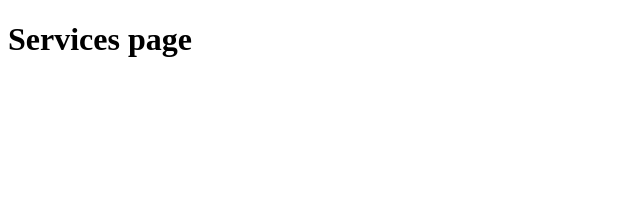
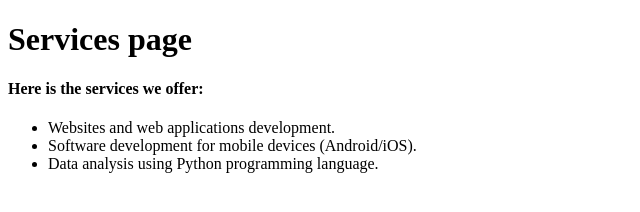
Before and after one commit to Gasorekibo/Gym-Git-Exercise-Solutions, a plain HTML site: page services.html in a window 1280 px wide. Shown: the whole page, without its empty margins (0-640 px from the left). Drawn offline with Linux system fonts and the light colour scheme.

Commit message:
update services

```diff
--- a/services.html
+++ b/services.html
@@ -1,11 +1,17 @@
 <!DOCTYPE html>
 <html lang="en">
-<head>
-    <meta charset="UTF-8">
-    <meta name="viewport" content="width=device-width, initial-scale=1.0">
+  <head>
+    <meta charset="UTF-8" />
+    <meta name="viewport" content="width=device-width, initial-scale=1.0" />
     <title>Git & GitHub</title>
-</head>
-<body>
+  </head>
+  <body>
     <h1>Services page</h1>
-</body>
+    <h4>Here is the services we offer:</h4>
+    <ul>
+      <li>Websites  and web applications development.</li>
+      <li>Software development for mobile devices (Android/iOS).</li>
+      <li>Data analysis using Python programming language.</li>
+    </ul>
+  </body>
 </html>
```
